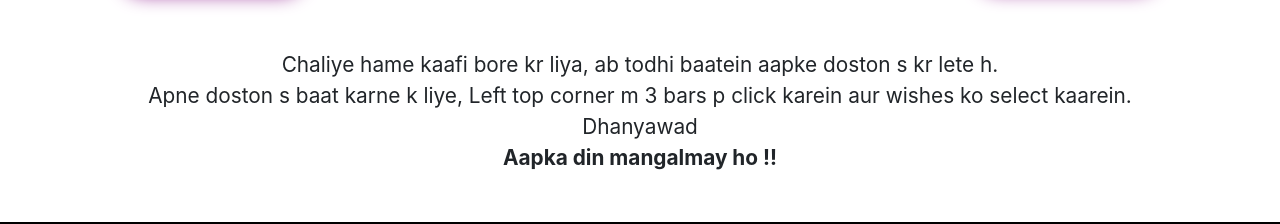
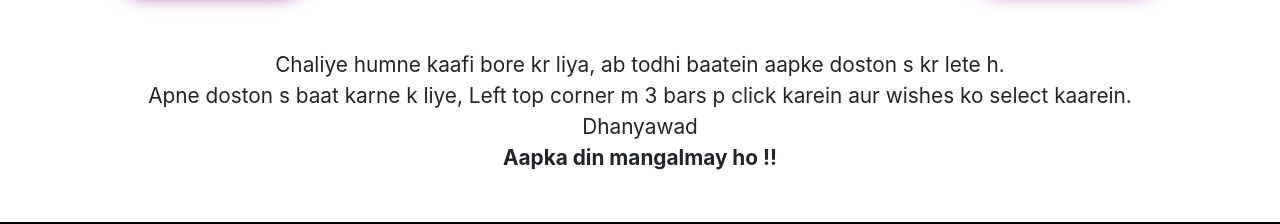
Before and after one commit to rj1718/Happy-Birthday-Nidhi, a plain HTML site: page index.html in a window 1280 px wide. Shown: the part 2333-2557 px from the top of the page. Drawn offline with nearby package versions, Linux system fonts and the light colour scheme.

Commit message:
Rectified

```diff
--- a/index.html
+++ b/index.html
@@ -249,7 +249,7 @@
     <section class="m-5">
         <div class="container">
             <div class="row d-flex justify-content-center text-center" style="font-size: 1.3rem;">
-                Chaliye hame kaafi bore kr liya, ab todhi baatein aapke doston s kr lete h.<br />
+                Chaliye humne kaafi bore kr liya, ab todhi baatein aapke doston s kr lete h.<br />
                 Apne doston s baat karne k liye, Left top corner m 3 bars p click karein aur wishes ko select kaarein.<br />
                 Dhanyawad<br />
                 <strong>Aapka din mangalmay ho !!</strong>
```
